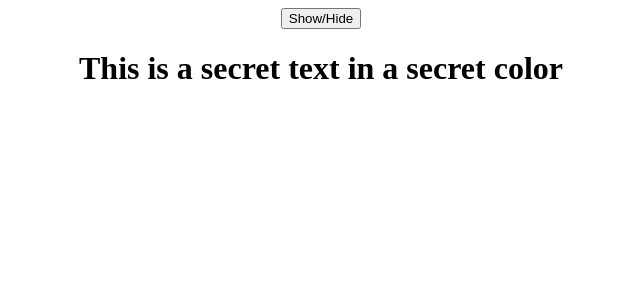
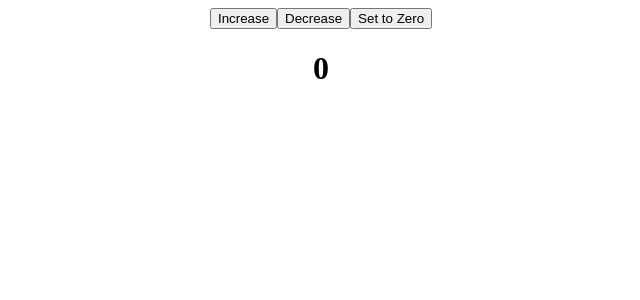
Before and after one commit to AshwanthramKL/react-notes, a React (Create React App) app: page / in a window 1280 px wide. Shown: the top 300 px of the page, without its empty margins (319-959 px from the left). Built offline with nearby package versions, Linux system fonts and the light colour scheme.

Commit message:
states exercise

```diff
--- a/src/App.js
+++ b/src/App.js
@@ -2,18 +2,21 @@ import "./App.css";
 import { useState } from "react";
 
 function App() {
-  const [textColor, setTextColor] = useState("black");
+  let [count, setCount] = useState(0);
 
   return (
     <div className="App">
-      <button
-        onClick={() => {
-          setTextColor(textColor === "black" ? "green" : "black");
-        }}
-      >
-        Show/Hide
-      </button>
-      <h1 style={{color: textColor}}>This is a secret text in a secret color</h1>
+        <button onClick={() =>{
+          setCount(count++)
+        }}>Increase</button>
+        <button onClick={() =>{
+          setCount(count--)
+        }}>Decrease</button>
+        <button onClick={() =>{
+          setCount(0)
+        }}>Set to Zero</button>
+
+        <h1>{count}</h1>
     </div>
   );
 }
```
